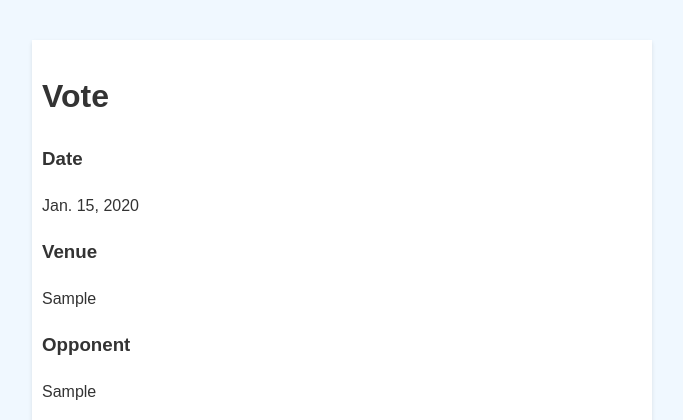
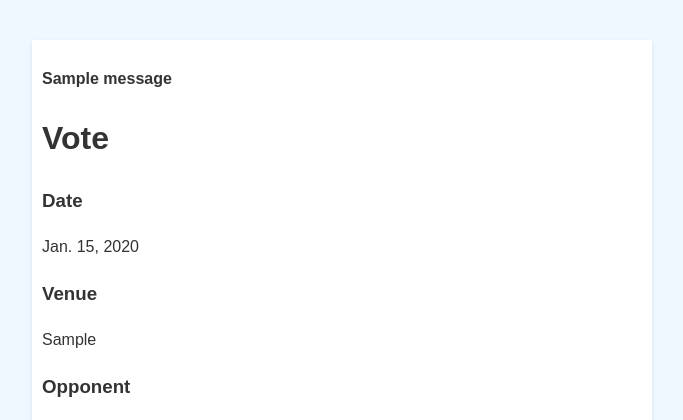
Before and after one commit to Sloth9731/Floorball-Voting, a Django app: page /vote/1/ in a window 1280 px wide. Shown: the top 420 px of the page, without its empty margins (298-981 px from the left). Run offline with Django 4.2, Linux system fonts and the light colour scheme; tables that the repository leaves empty hold one stand-in row (values such as "Sample post"); one stand-in notice (Sample message) is shown.

Commit message:
Message added

```diff
--- a/floorball_voting/static/css/styles.css
+++ b/floorball_voting/static/css/styles.css
@@ -115,7 +115,7 @@ a:hover {
 .inactive-game a {
     pointer-events: none; /* Ensures the link is not clickable */
     background: #4e4e4efb; /* Same as inactive-game background */
-    color: #b5b5b5; /* Same as inactive-game text color */
+    color: #e8e8e8; /* Same as inactive-game text color */
 }
 
 
--- a/floorball_voting/templates/vote.html
+++ b/floorball_voting/templates/vote.html
@@ -7,6 +7,9 @@
 
 {% block title %}Vote {% endblock %}
 {% block content %}
+    {% for message in messages %}
+    <p><strong>{{ message }}</strong></p>
+    {% endfor %}
     <h1>Vote</h1>
     <h3>Date</h3>
     {{ game.date }}<br>
--- a/floorball_voting/views.py
+++ b/floorball_voting/views.py
@@ -6,6 +6,7 @@ from .forms import VoteForm
 from django.shortcuts import redirect
 from collections import Counter, defaultdict
 from django.contrib.auth.decorators import login_required
+from django.contrib import messages
 
 def select_game(request):
     games = Game.objects.all().order_by('-date')
@@ -27,6 +28,7 @@ def vote(request, game_id):
             vote.vote_2_points_player = form.cleaned_data['vote_2_points_player']
             vote.vote_1_point_player = form.cleaned_data['vote_1_point_player']
             vote.save()
+            messages.success(request, 'Thank you for voting!')
 
             return redirect('select_game')
         print("Form is not valid")
```
